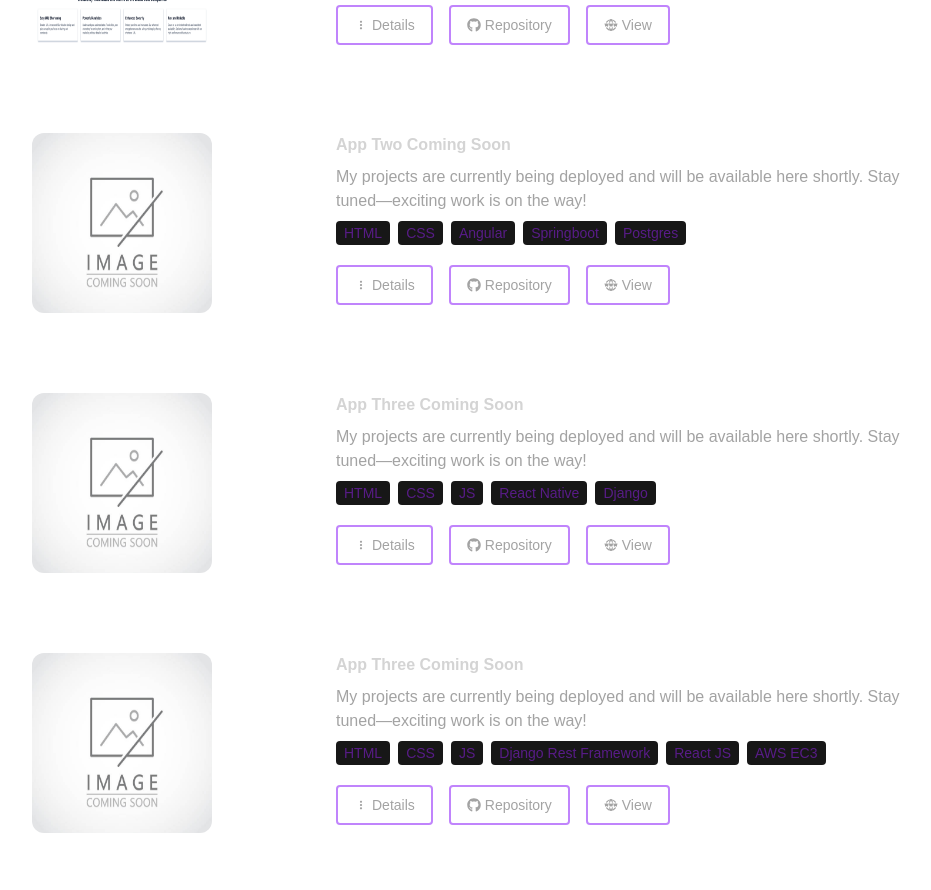
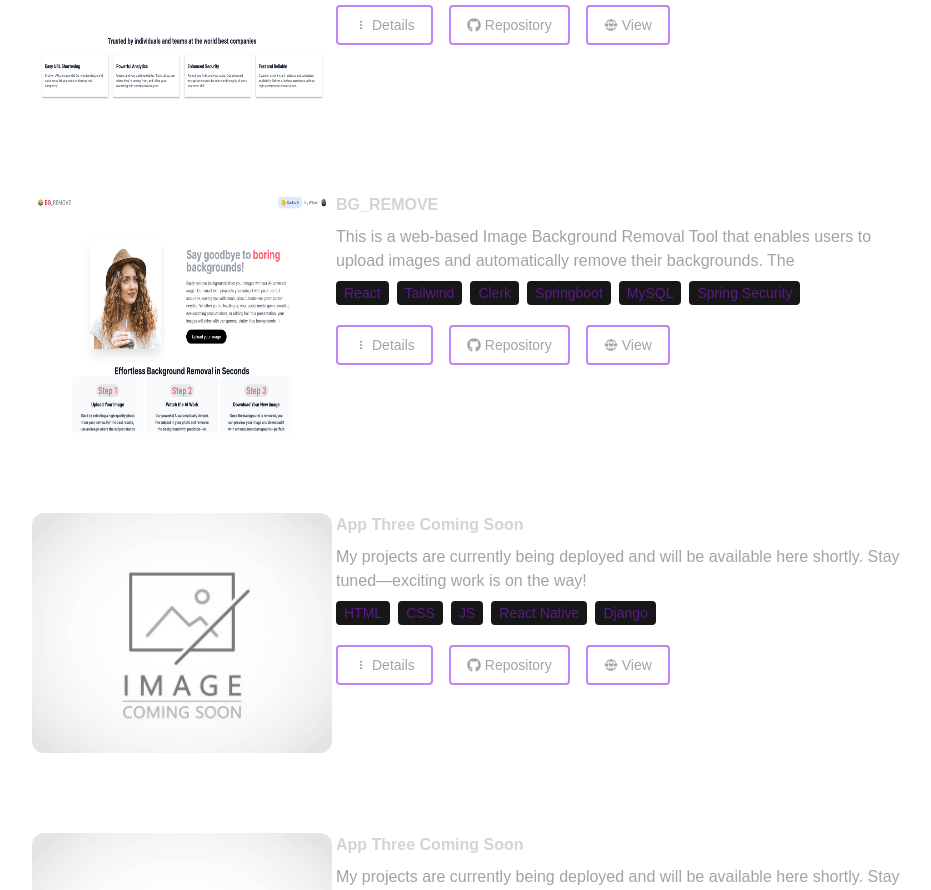
Before and after one commit to wchandler2020/reactPorfolio2025, a React (Create React App) app: page / in a window 1280 px wide. Shown: the part 3220-4110 px from the top of the page, without its empty margins (168-1099 px from the left). Built offline with nearby package versions, Linux system fonts and the light colour scheme.

Commit message:
added: project 2, custom favicon and updated project details

```diff
--- a/src/components/projects/Project.jsx
+++ b/src/components/projects/Project.jsx
@@ -21,7 +21,7 @@ const Project = () => {
                 alt={project.title}
                 // height={180}
                 // width={180}
-                className="sm:w-full sm:h-[240px] lg:h-[180px] lg:w-[180px] mb-6 rounded-xl "
+                className="sm:w-full sm:h-[240px] lg:h-[240px] lg:w-[300px] mb-6 rounded-xl "
               />
             </div>
 
--- a/src/constants/index.js
+++ b/src/constants/index.js
@@ -1,12 +1,12 @@
-import project1 from "../assets/projects/project-1.jpg";
-import project2 from "../assets/projects/project-2.jpg";
-import project3 from "../assets/projects/project-3.jpg";
-import project4 from "../assets/projects/project-4.jpg";
+// PROJECT ONE
+import project_1_01 from '../assets/projects/project_page/project_1/img_1.png'
+import project_1_02 from '../assets/projects/project_page/project_1/img_2.png'
+import project_1_03 from '../assets/projects/project_page/project_1/img_3.png'
+import project_1_04 from '../assets/projects/project_page/project_1/img_4.png'
 
-import image_1 from '../assets/projects/project_page/project_1/img_1.png'
-import image_2 from '../assets/projects/project_page/project_1/img_2.png'
-import image_3 from '../assets/projects/project_page/project_1/img_3.png'
-import image_4 from '../assets/projects/project_page/project_1/img_4.png'
+// PROJECT TWO
+
+import project_2_01 from '../assets/projects/project_page/project_2/bg_remove_1.png'
 
 import default_image from '../assets/default_img.jpg'
 
@@ -70,11 +70,11 @@ export const PROJECTS = [
   {
     id: 1,
     title: "EZ-SHORT URL SHORTNER",
-    image: image_1,
-    image_1: image_4,
-    image_2: image_2,
-    image_3: image_3,
-    image_4: image_4,
+    image: project_1_01,
+    image_1: project_1_01,
+    image_2: project_1_02,
+    image_3: project_1_03,
+    image_4: project_1_04,
     description:
       "This URL Shortener is a full-stack web application that allows users to convert long URLs into short, shareable links. Built with React and styled using Tailwind CSS, the frontend offers a sleek, responsive user interface. The backend is powered by Spring Boot, with Spring Security handling authentication and authorization to protect user data and manage access control. Data is stored in a MySQL database, ensuring reliable persistence of URLs and user information. The entire application is containerized using Docker for easy deployment and scalability across environments.",
     technologies: ["HTML", "CSS", "React", "Springboot", "MySQL", "Tailwind CSS", "Docker"],
@@ -83,16 +83,16 @@ export const PROJECTS = [
   },
   {
     id: 2,
-    title: "App Two Coming Soon",
-    image: default_image,
-    image_1: default_image,
+    title: "BG_REMOVE",
+    image: project_2_01,
+    image_1: project_2_01,
     image_2: default_image,
     image_3: default_image,
     image_4: default_image,
     description:
-      "My projects are currently being deployed and will be available here shortly. Stay tuned—exciting work is on the way!",
-    technologies: ["HTML", "CSS", "Angular", "Springboot", "Postgres"],
-    github_link: '',
+      "This is a web-based Image Background Removal Tool that enables users to upload images and automatically remove their backgrounds. The frontend is built with React.js and styled using Tailwind CSS for a clean and responsive UI. The backend is powered by Spring Boot, with Spring Security handling request protection and role-based access.Clerk is integrated for user authentication and management, providing secure and seamless sign-in/sign-up flows. A MySQL database is used to persist user data, including tracking the number of credits each user has remaining for background removal operations. This allows the application to enforce usage limits and personalize the experience for each user.",
+    technologies: ["React", "Tailwind", "Clerk", "Springboot", "MySQL", "Spring Security"],
+    github_link: 'https://github.com/wchandler2020/bg-remove-app',
     demo_link: ''
   },
   {
```
Also changed, not shown: src/assets/projects/project_page/project_2/bg_remove_1.png (added), 1 other file (tests, documents, lock files or other folders).
